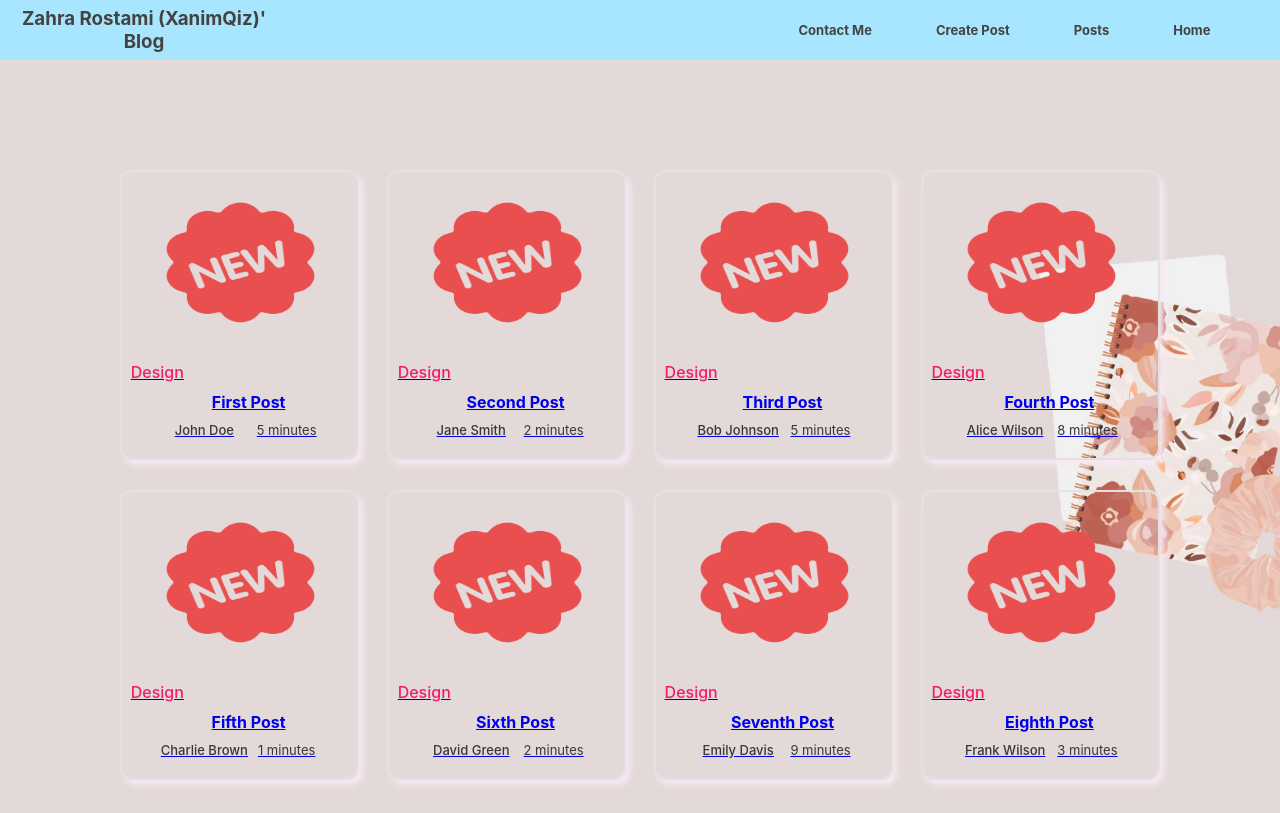
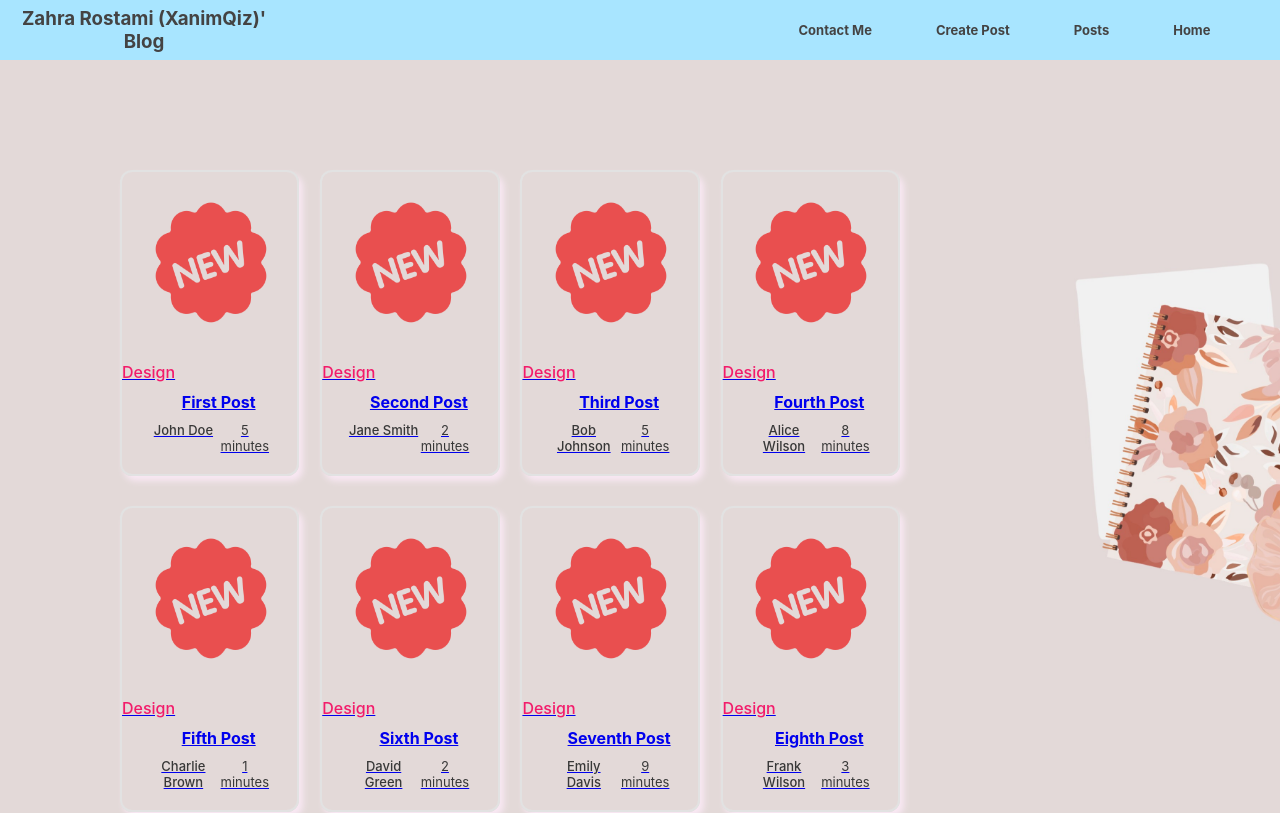
Before and after one commit to zahraRostami1999/blog-app, a React (Create React App) app: page /Posts in a window 1280 px wide. Shown: the top 813 px of the page. Built offline with nearby package versions, Linux system fonts and the light colour scheme; data requests are answered from the project's data file.

Commit message:
edit Posts list page style file: decrese list's width

```diff
--- a/src/Components/post_list/list.module.css
+++ b/src/Components/post_list/list.module.css
@@ -1,4 +1,11 @@
+.postList{
+  width: 100%;
+  display: flex;
+  justify-content: flex-start;
+}
+
 .list {
+  width: 75%;
   display: flex;
   justify-content: space-between;
   flex-wrap: wrap;
```
